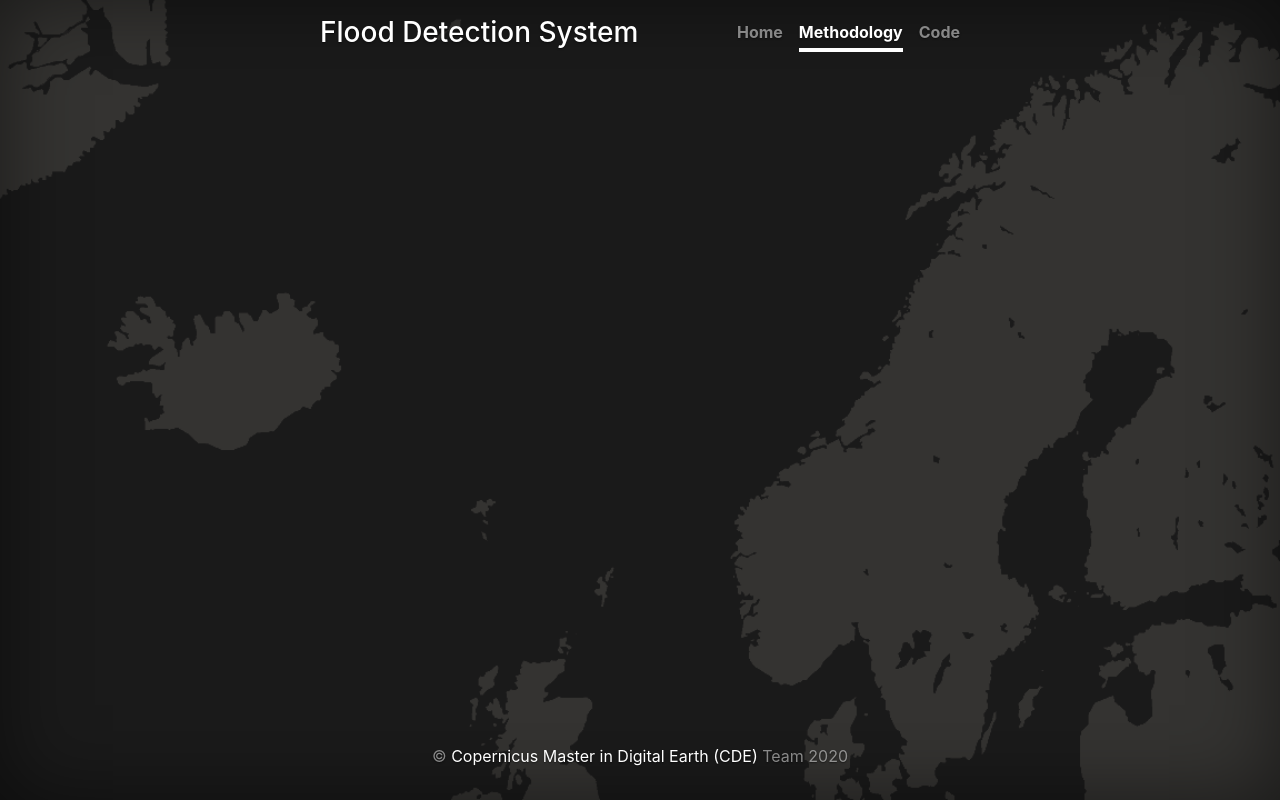
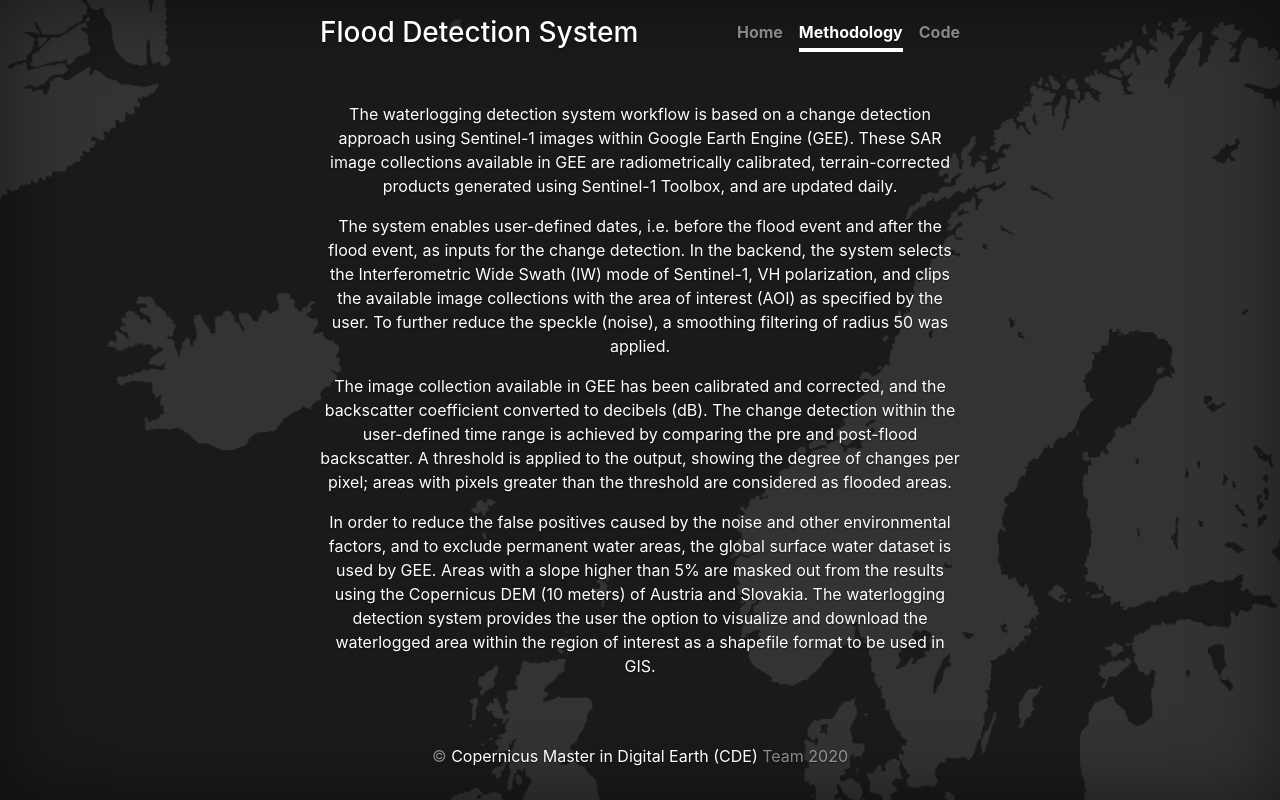
Before and after one commit to adebowaledaniel/fastapi_flood, a FastAPI app: page /methodology in a window 1280 px wide. Run offline with FastAPI, Linux system fonts and the light colour scheme; parts of the project's set-up code (start-up, migrations or seed data) failed here and were passed over; some libraries are stand-ins or nearby versions.

Commit message:
Update methodology.html

```diff
--- a/templates/methodology.html
+++ b/templates/methodology.html
@@ -49,6 +49,15 @@
         </header>
 
         <!-- TEXT HERE -->
+        <p>The waterlogging detection system workflow is based on a change detection approach using Sentinel-1 images within Google Earth Engine (GEE). These SAR image collections available in GEE are radiometrically calibrated, terrain-corrected products generated using Sentinel-1 Toolbox, and are updated daily.</p>
+
+        <p>The system enables user-defined dates, i.e. before the flood event and after the flood event, as inputs for the change detection. In the backend, the system selects the Interferometric Wide Swath (IW) mode of Sentinel-1, VH polarization, and clips the available image collections with the area of interest (AOI) as specified by the user. To further reduce the speckle (noise), a smoothing filtering of radius 50 was applied.</p>
+
+        <p>The image collection available in GEE has been calibrated and corrected, and the backscatter coefficient converted to decibels (dB). The change detection within the user-defined time range is achieved by comparing the pre and post-flood backscatter. A threshold is applied to the output, showing the degree of changes per pixel; areas with pixels greater than the threshold are considered as flooded areas.</p>
+
+        <p>In order to reduce the false positives caused by the noise and other environmental factors, and to exclude permanent water areas, the global surface water dataset is used by GEE. Areas with a slope higher than 5% are masked out from the results using the Copernicus DEM (10 meters) of Austria and Slovakia.
+
+        The waterlogging detection system provides the user the option to visualize and download the waterlogged area within the region of interest as a shapefile format to be used in GIS.</p>
         <!-- TEXT HERE -->
 
         <footer class="mastfoot mt-auto">
```
